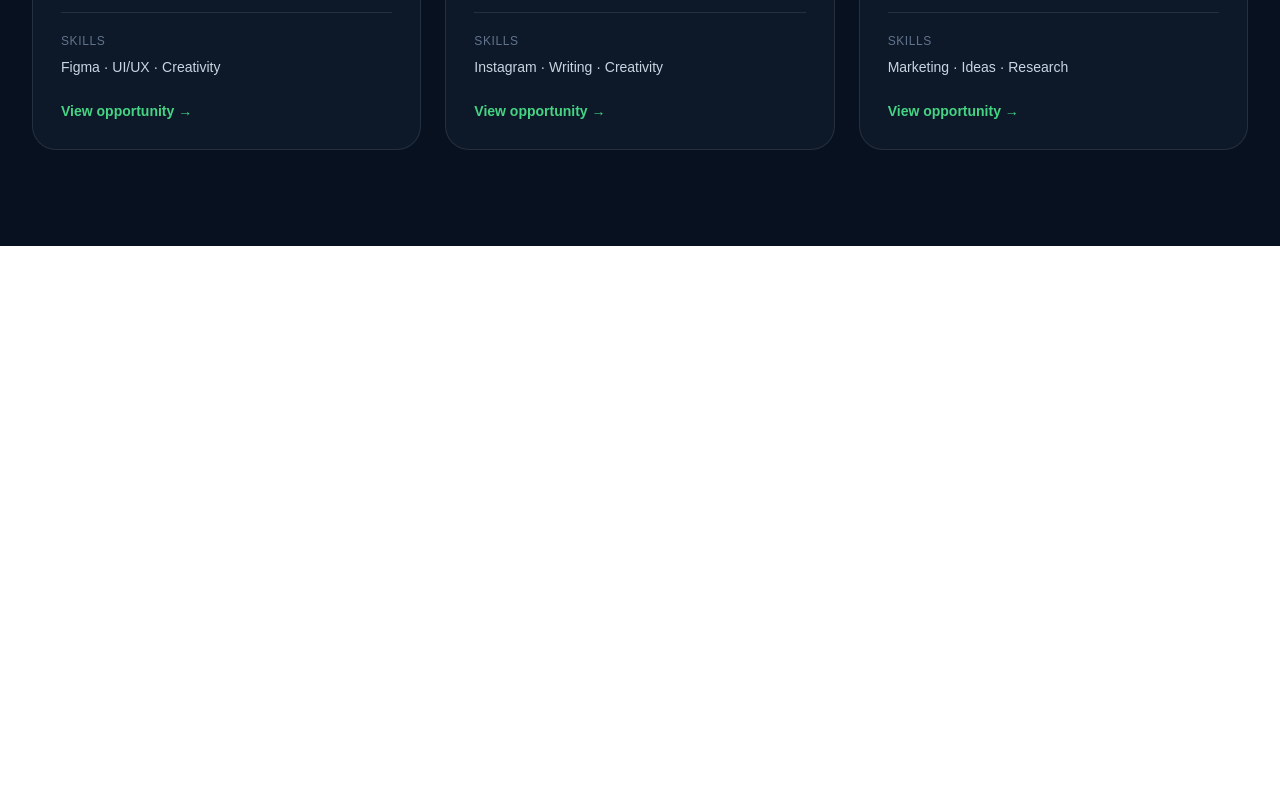
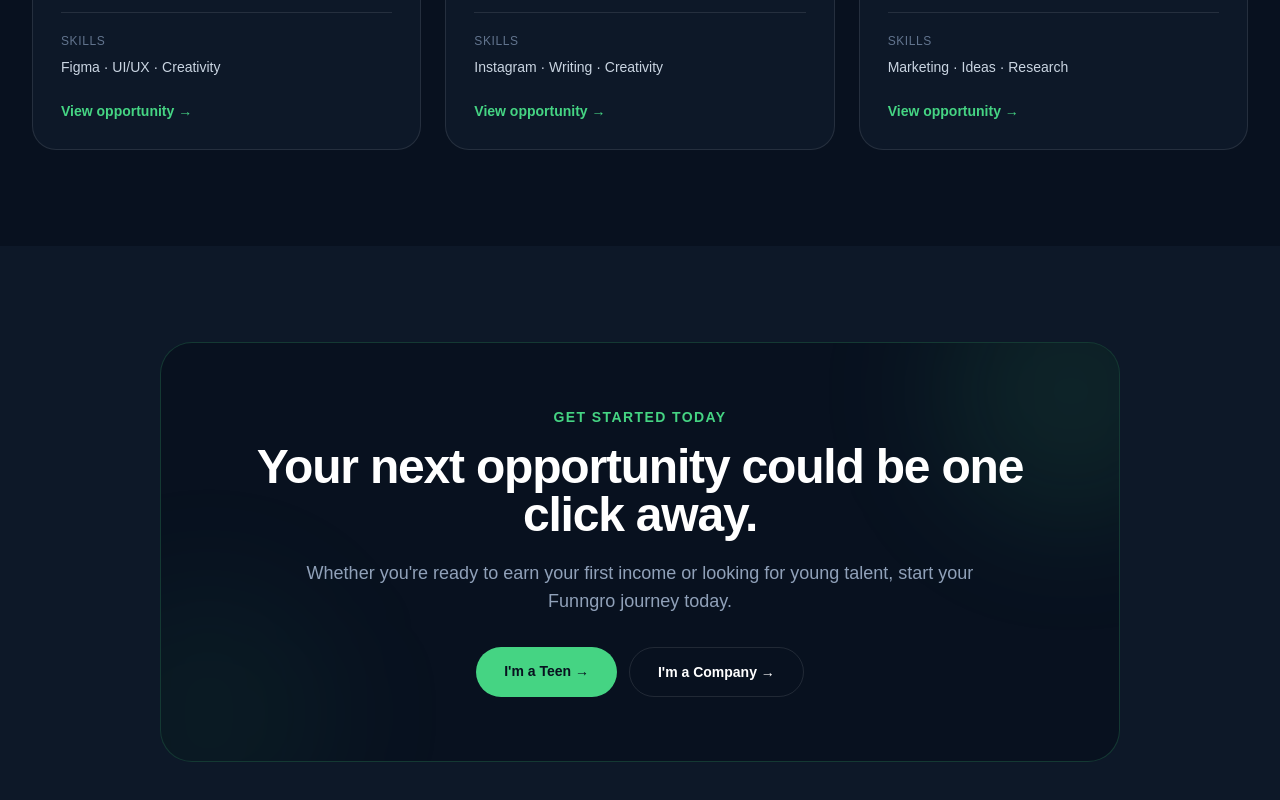
Before and after one commit to Tapaswini005/funngro-website-revamp, a Next.js app: page / in a window 1280 px wide. Shown: the part 3110-3910 px from the top of the page. Before the commit the page ends 3356 px from the top, so only its background shows below. Built offline with nearby package versions, Linux system fonts and the light colour scheme.

Commit message:
feat: add final call to action

```diff
--- a/app/page.tsx
+++ b/app/page.tsx
@@ -3,6 +3,7 @@ import StatsSection from "@/components/StatsSection";
 import HowItWorks from "@/components/HowItWorks";
 import AudienceSection from "@/components/AudienceSection";
 import ProjectsSection from "@/components/ProjectsSection";
+import CTASection from "@/components/CTASection";
 
 
 export default function Home() {
@@ -127,6 +128,7 @@ export default function Home() {
       <HowItWorks />
       <AudienceSection />
       <ProjectsSection />
+      <CTASection />
     </main>
   );
 }
--- /dev/null
+++ b/components/CTASection.tsx
@@ -0,0 +1,44 @@
+export default function CTASection() {
+  return (
+    <section id="get-started" className="bg-[#0d1828] py-24">
+      <div className="mx-auto w-full max-w-5xl px-6 lg:px-8">
+        <div className="relative overflow-hidden rounded-[2rem] border border-[#45d483]/20 bg-[#08111f] px-6 py-16 text-center sm:px-12 lg:px-20">
+          <div className="absolute -right-20 -top-20 h-64 w-64 rounded-full bg-[#45d483]/10 blur-3xl" />
+
+          <div className="absolute -bottom-20 -left-20 h-64 w-64 rounded-full bg-[#45d483]/5 blur-3xl" />
+
+          <div className="relative">
+            <p className="text-sm font-semibold uppercase tracking-widest text-[#45d483]">
+              Get started today
+            </p>
+
+            <h2 className="mx-auto mt-4 max-w-3xl text-3xl font-bold tracking-tight text-white sm:text-4xl lg:text-5xl">
+              Your next opportunity could be one click away.
+            </h2>
+
+            <p className="mx-auto mt-5 max-w-2xl text-base leading-7 text-slate-400 sm:text-lg">
+              Whether you&apos;re ready to earn your first income or looking
+              for young talent, start your Funngro journey today.
+            </p>
+
+            <div className="mt-8 flex flex-col justify-center gap-3 sm:flex-row">
+              <a
+                href="#teens-cta"
+                className="rounded-full bg-[#45d483] px-7 py-3.5 text-sm font-semibold text-[#08111f] transition-all hover:bg-[#5ee396] hover:shadow-lg hover:shadow-[#45d483]/20"
+              >
+                I&apos;m a Teen →
+              </a>
+
+              <a
+                href="#companies-cta"
+                className="rounded-full border border-white/10 px-7 py-3.5 text-sm font-semibold text-white transition-colors hover:border-[#45d483]/40 hover:text-[#45d483]"
+              >
+                I&apos;m a Company →
+              </a>
+            </div>
+          </div>
+        </div>
+      </div>
+    </section>
+  );
+}
```
